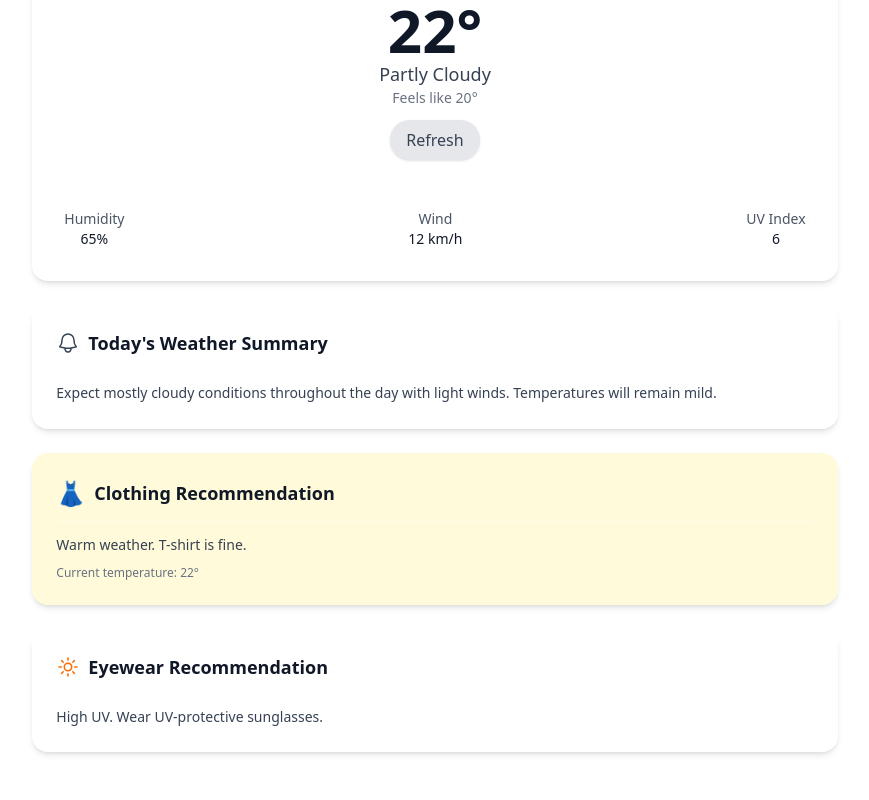
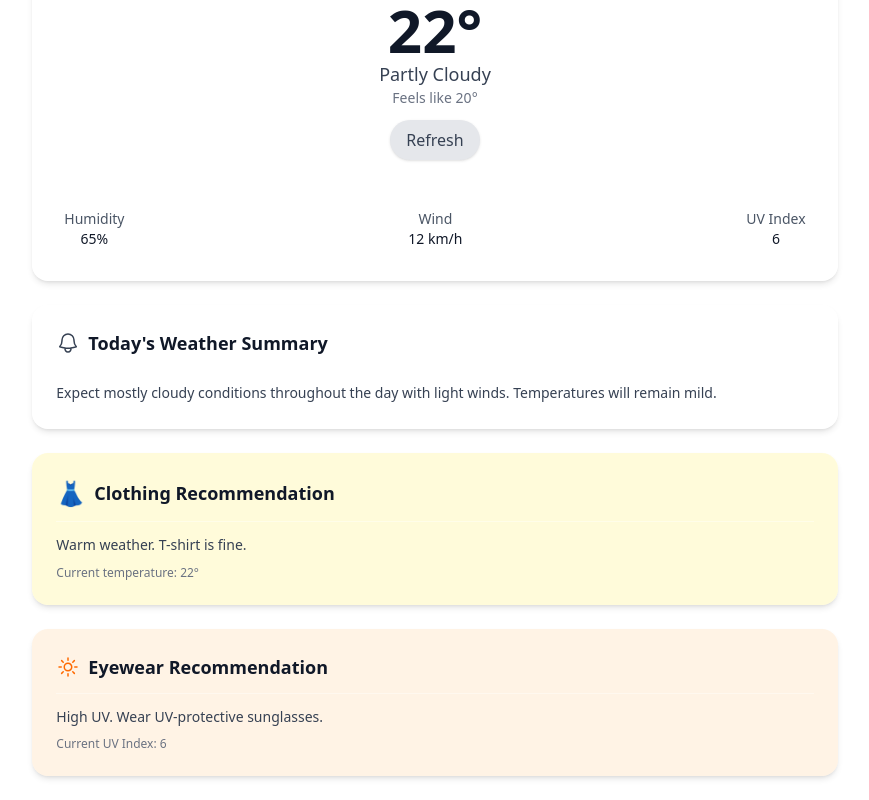
Before and after one commit to joshua-odubu/ALX-FE-Capstone-Project-Weather_Dashboard, a React app in the folder weather-app/: page / in a window 1280 px wide. Shown: the part 214-1014 px from the top of the page, without its empty margins (205-1074 px from the left). Before the commit the page ends 990 px from the top, so only its background shows below. Built offline with nearby package versions, Linux system fonts and the light colour scheme; the HTML template or start-up script is replaced by a standard one.

Commit message:
Update eyewear recommendation card with UV-based logic and dynamic background styling

```diff
--- a/weather-app/src/components/EyewearRecommendationCard.jsx
+++ b/weather-app/src/components/EyewearRecommendationCard.jsx
@@ -1,21 +1,29 @@
 import { SunIcon } from "@heroicons/react/24/outline";
-import { useState } from "react";
 
-export default function EyewearCard() {
-  // Static UV value for now — later we connect it to the WeatherCard
-  const [uvIndex] = useState(6);
+export default function EyewearRecommendationCard({ uvIndex }) {
 
   const getEyewearAdvice = (uv) => {
     if (uv <= 2) return "UV levels are low. No eyewear needed.";
     if (uv <= 5) return "Moderate UV. Sunglasses recommended.";
     if (uv <= 7) return "High UV. Wear UV-protective sunglasses.";
-    if (uv <= 10) return "Very high UV. Strong UV protection required.";
-    return "Extreme UV levels. Avoid direct sun exposure whenever possible.";
+    if (uv <= 10) return "Very high UV. Strong protection is required.";
+    return "Extreme UV levels. Avoid direct sunlight whenever possible.";
+  };
+
+  const getBackgroundColor = (uv) => {
+    if (uv <= 2) return "bg-blue-200/30";      // low UV
+    if (uv <= 5) return "bg-yellow-200/30";    // moderate UV
+    if (uv <= 7) return "bg-orange-200/30";    // high UV
+    if (uv <= 10) return "bg-red-300/30";      // very high
+    return "bg-red-500/30";                    // extreme
   };
 
   return (
-    <div className="bg-white/20 backdrop-blur-lg p-6 rounded-2xl shadow-md w-full">
-
+    <div
+      className={`${getBackgroundColor(
+        uvIndex
+      )} backdrop-blur-lg p-6 rounded-2xl shadow-md w-full transition-all duration-300`}
+    >
       {/* Header */}
       <div className="flex items-center gap-2 mb-3">
         <SunIcon className="w-6 h-6 text-orange-500" />
@@ -24,12 +32,14 @@
         </h2>
       </div>
 
-      {/* Divider */}
       <div className="border-t border-white/40 my-3"></div>
 
-      {/* Advice */}
       <p className="text-gray-700 text-sm leading-relaxed">
         {getEyewearAdvice(uvIndex)}
+      </p>
+
+      <p className="mt-2 text-gray-500 text-xs">
+        Current UV Index: {uvIndex}
       </p>
     </div>
   );
```
